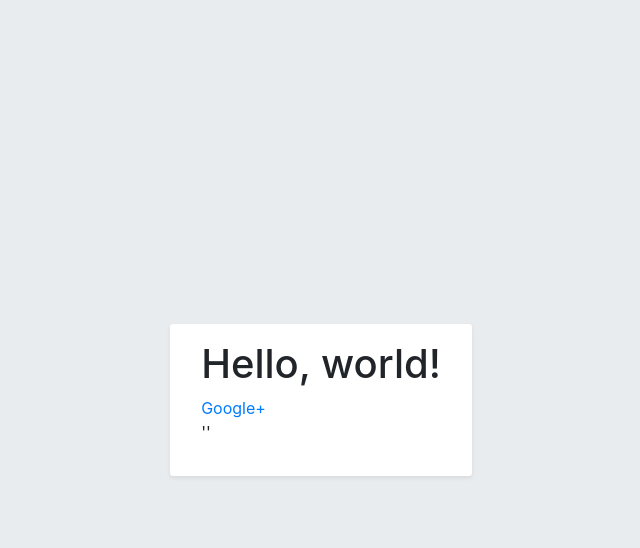
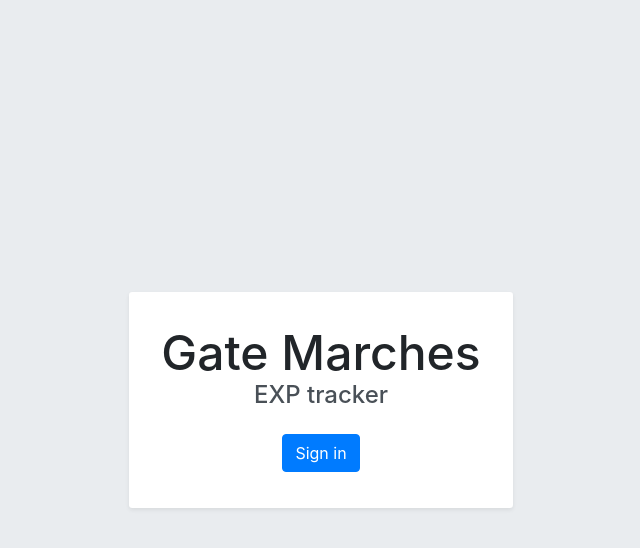
Before and after one commit to robbert-vdh/dungeonesis-tracker, a Django app: page / in a window 1280 px wide. Shown: the top 548 px of the page, without its empty margins (319-959 px from the left). Run offline with Django 3.2, Linux system fonts and the light colour scheme; style sheets or scripts are compiled from the project's sources; some libraries are stand-ins or nearby versions.

Commit message:
Create a fancy home page

```diff
--- a/home/templates/home/index.html
+++ b/home/templates/home/index.html
@@ -1,13 +1,21 @@
 {% extends "base.html" %}
 
 {% block content %}
-  <div class="container">
-    <h1 class="text-center">Hello, world!</h1>
+  {% if user.is_authenticated %}
+    <p>Welcome back, {{ user.first_name }}</p>
 
-    <a href="{% url "social:begin" "google-oauth2" %}">Google+</a>
+    <a class="btn btn-outline-secondary" href="{% url "logout" %}">
+      Log out
+    </a>
+  {% else %}
+    <div class="d-f flex-column align-items-center text-center">
+      <h1 class="title">Gate Marches</h1>
+      <h2 class="subtitle">EXP tracker</h2>
 
-    <p>
-      {{ user.first_name|pprint }}
-    </p>
-  </div>
+      <a class="btn btn-primary mt-3 mb-1"
+         href="{% url "social:begin" "google-oauth2" %}">
+        Sign in
+      </a>
+    </div>
+  {% endif %}
 {% endblock %}
--- a/src/styles/app.scss
+++ b/src/styles/app.scss
@@ -16,8 +16,18 @@ body {
   background: $white;
   border-radius: $border-radius-sm;
   box-shadow: $box-shadow-sm;
-  padding: 1rem;
+  padding: 2rem;
   margin: 2rem;
+}
+
+.subtitle {
+  color: $gray-700;
+  font-size: 1.5rem;
+}
+
+.title {
+  font-size: 3rem;
+  margin-bottom: 0;
 }
 
 .wrapper {
```
